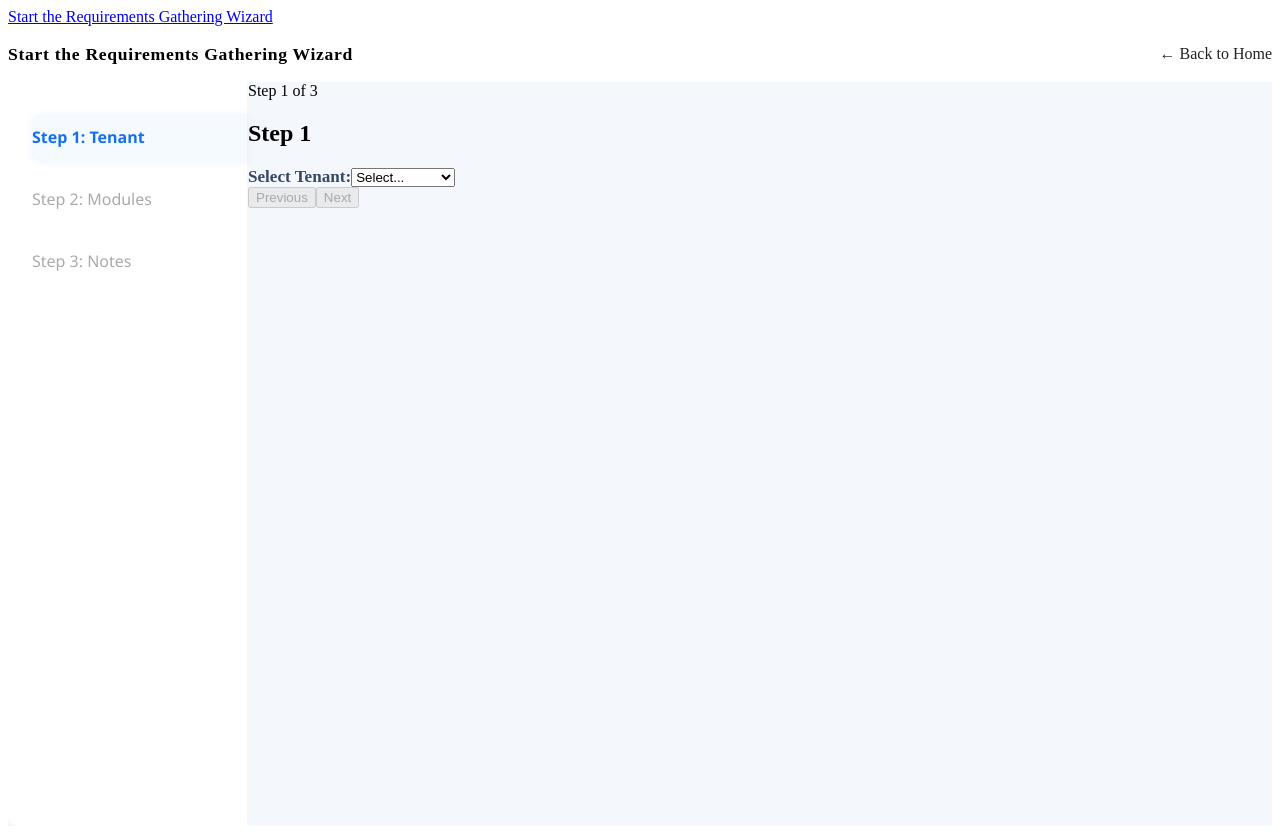
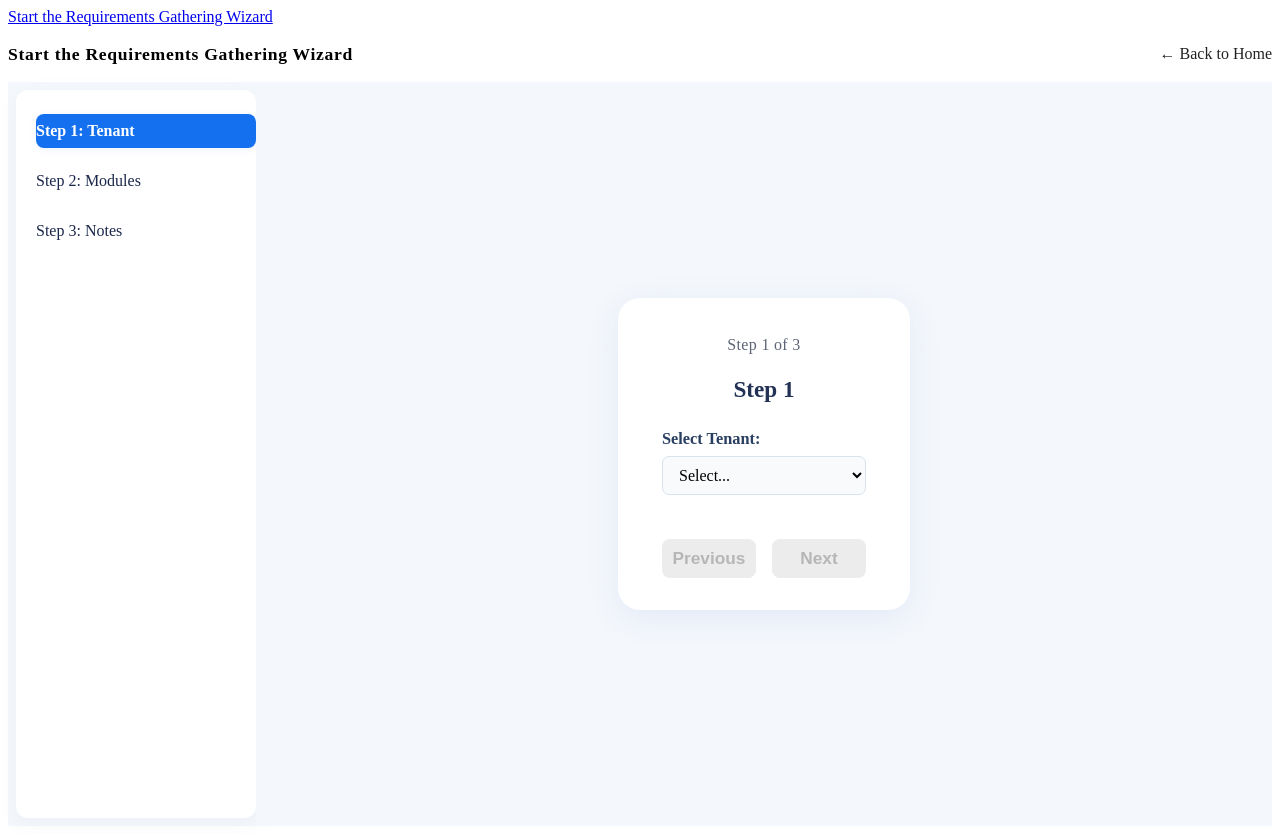
Before and after one commit to Xiaoliuliu666-leaner/Test.Onboarding, an Angular app: page /requirements/wizard in a window 1280 px wide. Built offline with nearby package versions, Linux system fonts and the light colour scheme.

Commit message:
readjust style

```diff
--- a/src/app/requirements-wizard/module-user-management.component.scss
+++ b/src/app/requirements-wizard/module-user-management.component.scss
@@ -94,7 +94,6 @@ body {
   background: #f4f7fb;
   height: 100%;
   justify-content: flex-start;
-
 }
 
 /* 白色内容卡片 */
--- a/src/app/requirements-wizard/requirements-wizard.scss
+++ b/src/app/requirements-wizard/requirements-wizard.scss
@@ -9,23 +9,17 @@ body {
   border: none !important;
   box-shadow: none !important;
   background: none !important;
-
   width: 100%;
   height: 3.5rem;
-
   display: flex;
   align-items: center;
   justify-content: space-between;
-
   font-size: 1.1rem;
   font-weight: 600;
-
-
   border-bottom: 1.5px solid #e7f7e8;
 
   .wizard-header-title {
     font-weight: 600;
-    color: none;
     font-size: 1.1rem;
     letter-spacing: 0.04em;
   }
@@ -36,7 +30,7 @@ body {
     font-weight: 500;
     transition: color 0.2s;
     &:hover {
-      color: none;
+      color: #1570ef;
       text-decoration: underline;
     }
   }
@@ -48,59 +42,67 @@ body {
   background: #f4f7fb;
 }
 
-// 侧边栏
+/* 侧边栏 */
 .wizard-sidebar {
   flex: 0 0 240px;
   background: #fff;
-  padding: 32px 0 0 0;
+  padding: 24px 0 0 0;
   font-size: 16px;
-  min-height: 0;
   box-sizing: border-box;
-  border-right: 1.5px solid #f4f7fb;
-  border-radius: 0 0 0 10px;
-  font-family: 'Segoe UI', Arial, sans-serif;
+  border-radius: 12px;
+  box-shadow: 0 8px 24px 0 rgba(180,180,180,0.09);
+  margin: 8px 0 8px 8px;
+  display: flex;
+  flex-direction: column;
+  justify-content: flex-start;
 
   ul {
     list-style: none;
     margin: 0;
-    padding: 0 0 0 24px;
+    padding: 0 0 0 20px;
   }
-
   li {
     margin-bottom: 16px;
-    padding: 12px 10px 12px 0;
-    border-radius: 8px 0 0 8px;
-    color: #f38424;
-    font-weight: 700;
+    padding: 8px 10px 8px 0;
+    border-radius: 8px;
     background: none;
     cursor: pointer;
     transition: background 0.2s, color 0.2s;
     font-size: 1rem;
+    color: #1b274a;
+    font-weight: 500;
 
     &.active {
-      background: #f5faff;
-      color: #1570ef;
+      background: #1570ef;
+      color: #fff;
       font-weight: bold;
       box-shadow: 0 2px 8px rgba(50,112,255,0.08);
     }
-
-     &:not(.active):not(.step-title):not(.main-title) {
-      color: #aaa;
-      font-weight: 500;
+    &.step-summary-item {
+      background: none;
+      margin-bottom: 8px;
+      padding-left: 0;
+      color: #222;
+      font-weight: 400;
+      font-size: 0.97rem;
+      display: flex;
+      align-items: flex-start;
+      gap: 4px;
+      position: relative;
     }
-
-  .step-summary-item {
-    margin: 2px 0 10px 16px;
-    font-size: 13px;
-    color: #8b6a3f;
-    opacity: 0.85;
-    background: none;
-    border-radius: 0;
-    font-weight: normal;
+    &.step-summary-item::before {
+      content: "•";
+      color: #888;
+      display: inline-block;
+      font-size: 1.2em;
+      margin-right: 8px;
+      margin-left: 2px;
+      line-height: 1.1em;
+    }
   }
 }
 
-// 主内容区（带蓝色外边框）
+/* 主内容区（蓝色外边框） */
 .wizard-main {
   flex: 1 1 auto;
   display: flex;
@@ -114,23 +116,22 @@ body {
 .wizard-content-outline {
   border: none;
   border-radius: 18px;
-  box-shadow: 0 8px 32px rgba(80, 132, 225, 0.08);
   background: #f4f7fb;
-  padding: 72px 90px;
+  padding: 40px 24px;
   display: flex;
   justify-content: center;
   align-items: center;
-  min-width: 1450px; // 你可根据实际页面微调
-  min-height: 690px;
+  min-width: 0;
+  min-height: 600px;
 }
 
-// 内层白色卡片
+/* 内层白色卡片 */
 .wizard-card {
   background: #fff;
   border-radius: 22px;
   box-shadow: 0 8px 32px rgba(80, 132, 225, 0.10);
   padding: 38px 44px 32px 44px;
-  max-width: 800px;
+  max-width: 540px;
   width: 100%;
   display: flex;
   flex-direction: column;
@@ -138,6 +139,7 @@ body {
   gap: 8px;
   margin: 0 auto;
   animation: fadein 0.5s;
+}
 
 @keyframes fadein {
   from { opacity: 0; transform: translateY(40px);}
@@ -172,7 +174,6 @@ body {
     margin-bottom: 7px;
     font-size: 1.02rem;
   }
-
   input,
   select,
   textarea {
@@ -203,7 +204,7 @@ body {
   margin-top: 5px;
 }
 
-  // Step2模块选择
+/* Step2模块选择 */
 .module-grid {
   display: grid;
   grid-template-columns: 1fr 1fr;
@@ -218,12 +219,11 @@ body {
     border: 2px solid #2196f3;
     border-radius: 14px;
     background: #fff;
-      min-width: 280px;
+    min-width: 210px;
     padding: 18px 10px;
     transition: box-shadow .18s, border .18s, background .18s;
     display: flex;
     align-items: center;
-      transition: border 0.17s, box-shadow 0.19s;
     box-shadow: 0 6px 32px rgba(50,90,200,0.05);
     margin-bottom: 0;
 
@@ -257,10 +257,11 @@ body {
   }
 }
 
+/* 按钮 */
 .wizard-nav {
   display: flex;
   gap: 1rem;
-    margin-top: 14px;
+  margin-top: 18px;
   justify-content: center;
 
   .wizard-btn {
@@ -295,5 +296,3 @@ body {
     }
   }
 }
-}
-}
```
Lines whose indentation alone changed are shown as unchanged.
